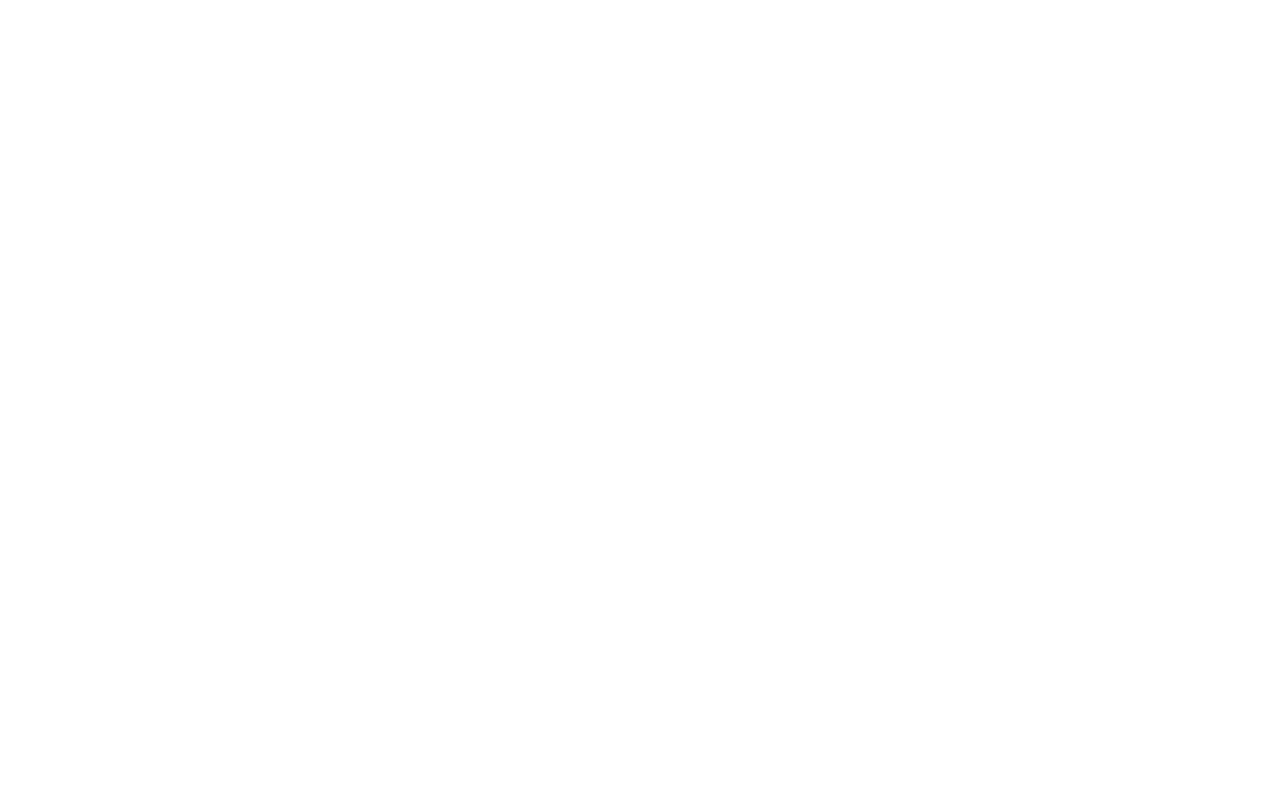
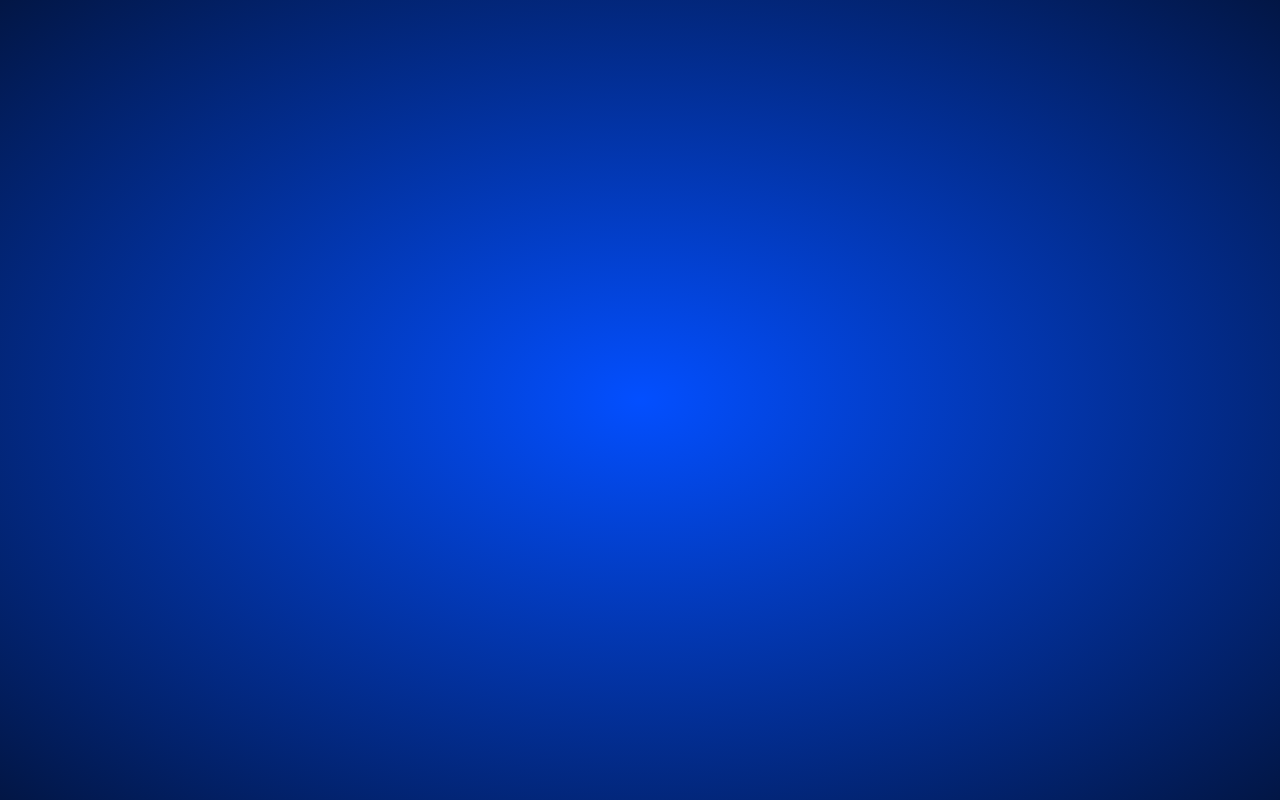
Before and after one commit to jbofill10/ChatApp, a React (Create React App) app in the folder client/: page /join in a window 1280 px wide. Built offline with nearby package versions, Linux system fonts and the light colour scheme.

Commit message:
Add JoinView and NavLink from home page

```diff
--- a/client/src/App.js
+++ b/client/src/App.js
@@ -2,6 +2,7 @@
 import './App.css';
 import {Route,BrowserRouter} from 'react-router-dom'
 import DefaultView from './views/DefaultView';
+import JoinView from './views/JoinView';
 
 function App() {
   return (
@@ -17,6 +18,12 @@
         component={DefaultView}
 
     ></Route>
+
+    <Route
+      exact
+      path="/join"
+      component={JoinView}
+      ></Route>
     </div>
     </BrowserRouter>
   );
--- a/client/src/views/DefaultView.js
+++ b/client/src/views/DefaultView.js
@@ -1,5 +1,6 @@
 import React from 'react';
 import './DefaultView.css'
+import {NavLink} from 'react-router-dom';
 
 export default class DefaultView extends React.Component {
 
@@ -22,20 +23,8 @@
                         height:"100%"
                         }}
                 />
+                <NavLink to="/join">
                     <div className="LilGuy">
-                    <div
-                        className="LilDudeOutLine"
-                        style={{
-                            background:"#FFFF",
-                            position:"absolute",
-                            width:"510px",
-                            height:"510px",
-                            top:"50%",
-                            left:"50%",
-                            transform:"translate(-50%,-50%)",
-                            borderRadius:"50px"
-                        }}
-                    />
 
                         <div
                             className="LilDude"
@@ -47,7 +36,8 @@
                                 top:"50%",
                                 left:"50%",
                                 transform:"translate(-50%,-50%)",
-                            borderRadius:"50px"
+                                borderRadius:"50px",
+                                border: "5px solid #FFFF"
                             }}
                         />
                         <div
@@ -123,6 +113,7 @@
                             }}
                         />
                     </div>
+                </NavLink>
 
             </div>
 
--- /dev/null
+++ b/client/src/views/JoinView.js
@@ -0,0 +1,27 @@
+import React from 'react';
+
+
+export default class JoinView extends React.Component{
+    render(){
+        return(
+            <div
+            style={{
+                height:"100%",
+                width:"100%",
+                position:"absolute",
+                overflow:"hidden"
+            }}>
+            <div
+                className="bg"
+                style={{
+                    background:"radial-gradient(#034FFF,#021645)",
+                    position:"relative",
+                    width:"100%",
+                    height:"100%"
+                    }}
+            />
+
+            </div>
+        )
+    }
+}
```
Lines whose indentation alone changed are shown as unchanged.
